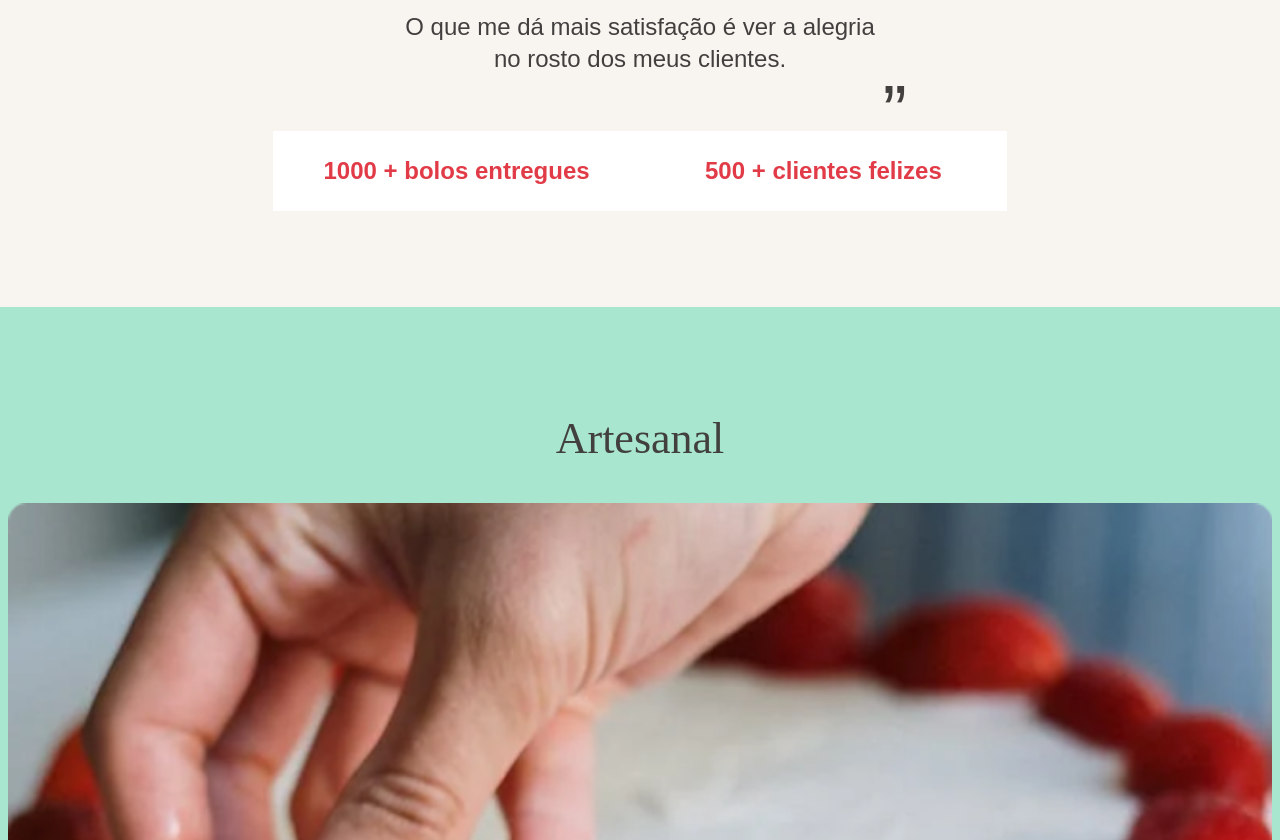
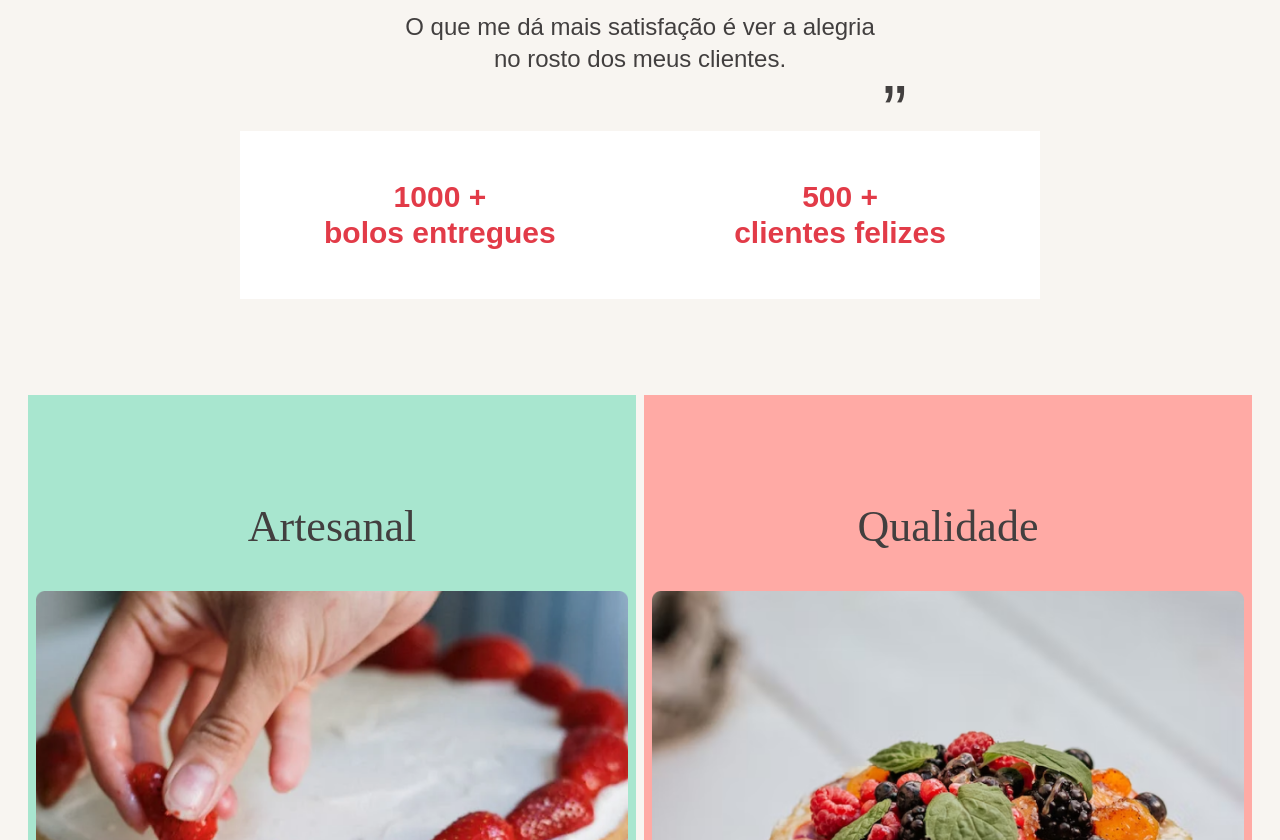
Before and after one commit to edukaki/JenifferCakes, a Next.js app: page / in a window 1280 px wide. Shown: the part 1960-2800 px from the top of the page. Built offline with nearby package versions, Linux system fonts and the light colour scheme.

Commit message:
feat(index): set tablet responsiveness

```diff
--- a/src/app/page.jsx
+++ b/src/app/page.jsx
@@ -15,7 +15,7 @@ import callToAction from '@/assets/images/home/mobile/call-to-action-price.png';
 export default function Home() {
   return (
     <>
-      <header className="h-[calc(100vh-100px)] flex flex-row items-center">
+      <header className="h-[calc(100vh-100px)] flex flex-row items-center md:px-20">
         <div className="flex flex-col items-center">
           <h1 className="text-center">Bolos feitos com amor</h1>
           <Carousel arrImage={objMainCarousel} alt="Fatia de bolo" />
@@ -28,7 +28,7 @@ export default function Home() {
         </div>
       </header>
       <main className="space-y-24">
-        <section className="flex flex-col items-center text-center gap-7">
+        <section className="flex flex-col items-center text-center gap-7 container-mobile md:px-0">
           <h1 className="text-center w-9/12 tracking-wider leading-snug">
             Oi, eu sou a Jeniffer !
           </h1>
@@ -43,16 +43,19 @@ export default function Home() {
               secondParagraph="O que me dá mais satisfação é ver a alegria no rosto dos meus
               clientes."
             />
-            <div className="grid grid-cols-2 py-2 mt-6 text-xl w-11/12 text-center bg-white text-red-strong">
-              <span className="text-2xl p-4 font-semibold">
-                1000 + bolos entregues
+            <div className="grid grid-cols-2 py-2 mt-6 w-11/12 text-center text-2xl font-semibold md:py-8 md:text-3xl bg-white text-red-strong md:w-full">
+              <span className="p-4 ">
+                1000 +<br />
+                bolos entregues
               </span>
-              <span className="text-2xl p-4 font-semibold">
-                500 + clientes felizes
+              <span className="p-4">
+                500 +<br />
+                clientes felizes
               </span>
             </div>
           </div>
         </section>
+        <section className="grid grid-rows-2 gap-24 container-mobile md:grid-rows-1 md:grid-cols-2 md:gap-2">
           <CardMain
             title="Artesanal"
             src={artisan}
@@ -71,7 +74,8 @@ export default function Home() {
             text="Somente ingredientes frescos e de qualidade fazem parte da nossa receita"
             left
           />
-        <section className="flex flex-col gap-7">
+        </section>
+        <section className="flex flex-col gap-7 container-mobile">
           <ColoredTitle
             bgColor="pink"
             title="O sabor que todos Amam"
@@ -79,14 +83,14 @@ export default function Home() {
           />
           <Carousel alt="testemunha" arrImage={objTestimonials} />
         </section>
-        <section className="flex flex-col items-center gap-12">
+        <section className="flex flex-col items-center gap-12 container-mobile">
           <ColoredTitle
             bgColor="green"
             title="Saboreie a Felicidade"
             calligraphy
           />
           <Image src={callToAction} alt="imagem de bolo com oferta" />
-          <Button text="Ver cardápio" href="/cardapio" alternative />
+          <Button text="fazer pedido" href="/cardapio" alternative />
         </section>
       </main>
     </>
```
Lines whose indentation alone changed are shown as unchanged.
